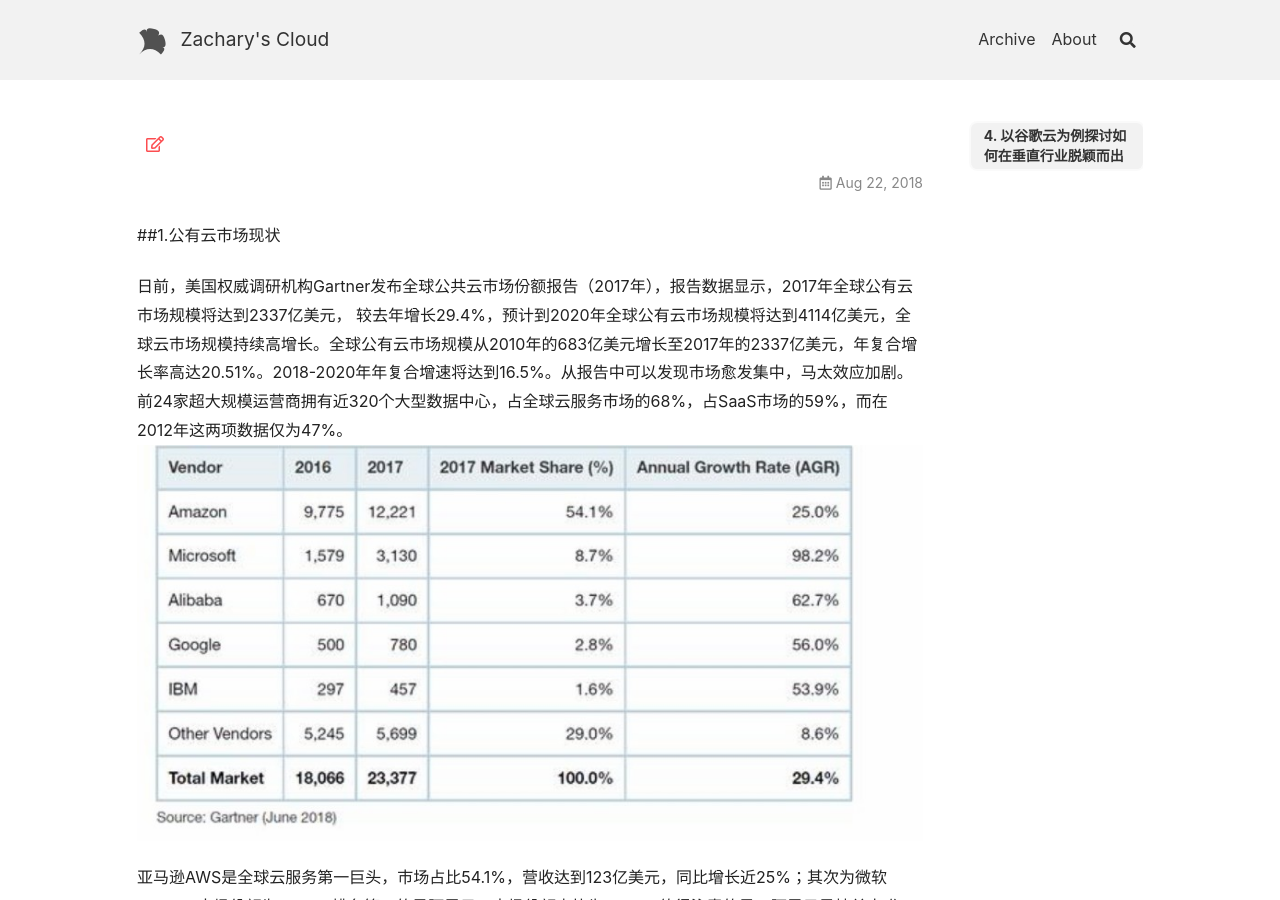
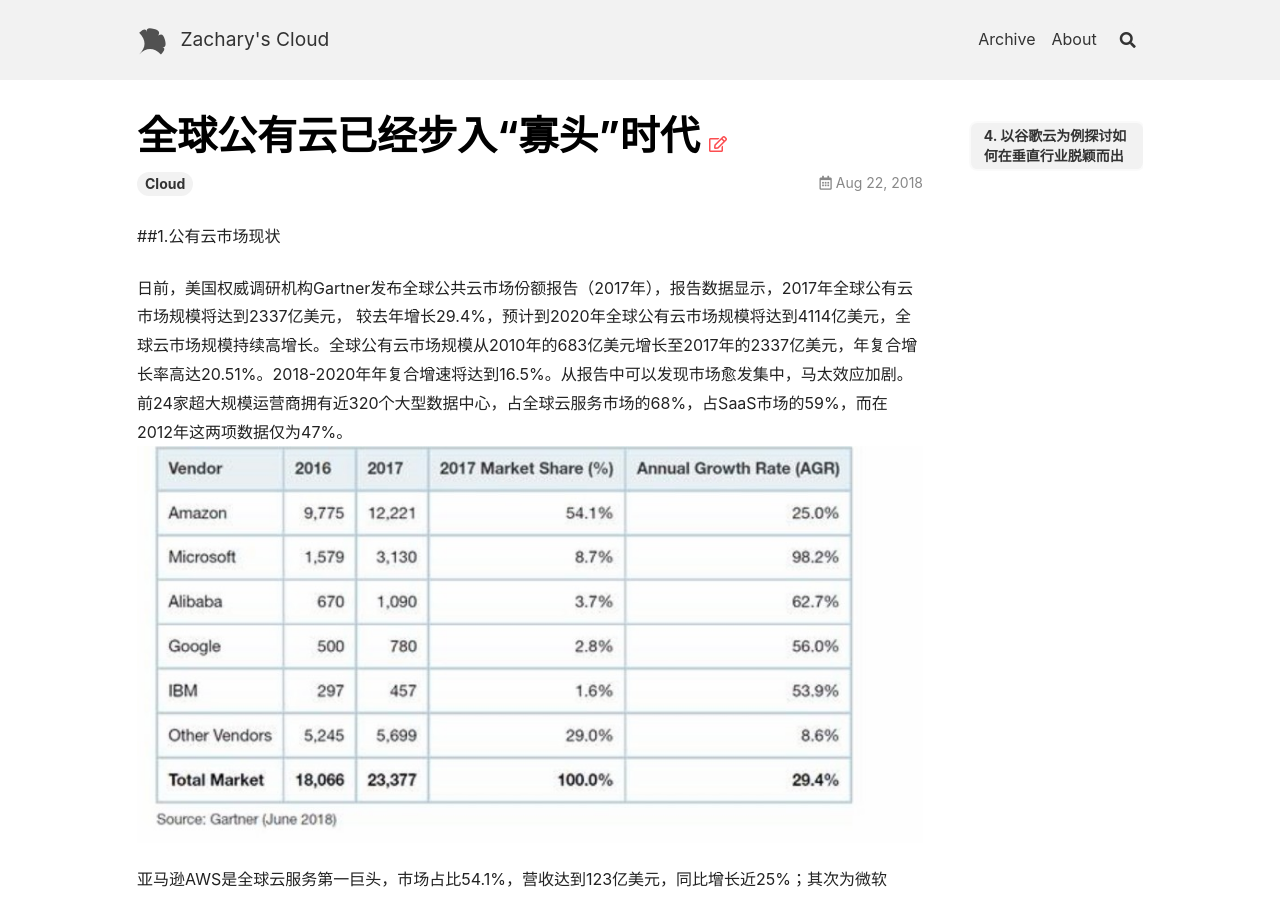
Before and after one commit to mazengxie/mazengxie.github.io, a Jekyll site: the page built from _posts/2018-08-22-cloud.md, in a window 1280 px wide and 900 px high. Built offline with Jekyll 4.4.1, drawn with Linux system fonts in a browser that asks for light colours; nearby versions of some CDN libraries; some of the changed lines change nothing that is shown.

Commit message:
Update 2018-08-22-cloud.md
1

```diff
--- a/_posts/2018-08-22-cloud.md
+++ b/_posts/2018-08-22-cloud.md
@@ -1,7 +1,7 @@
 ---
 title: 全球公有云已经步入“寡头”时代
 key: 20180822
-tags： cloud
+tags: Cloud
 ---
 
 ##1.公有云市场现状
```
